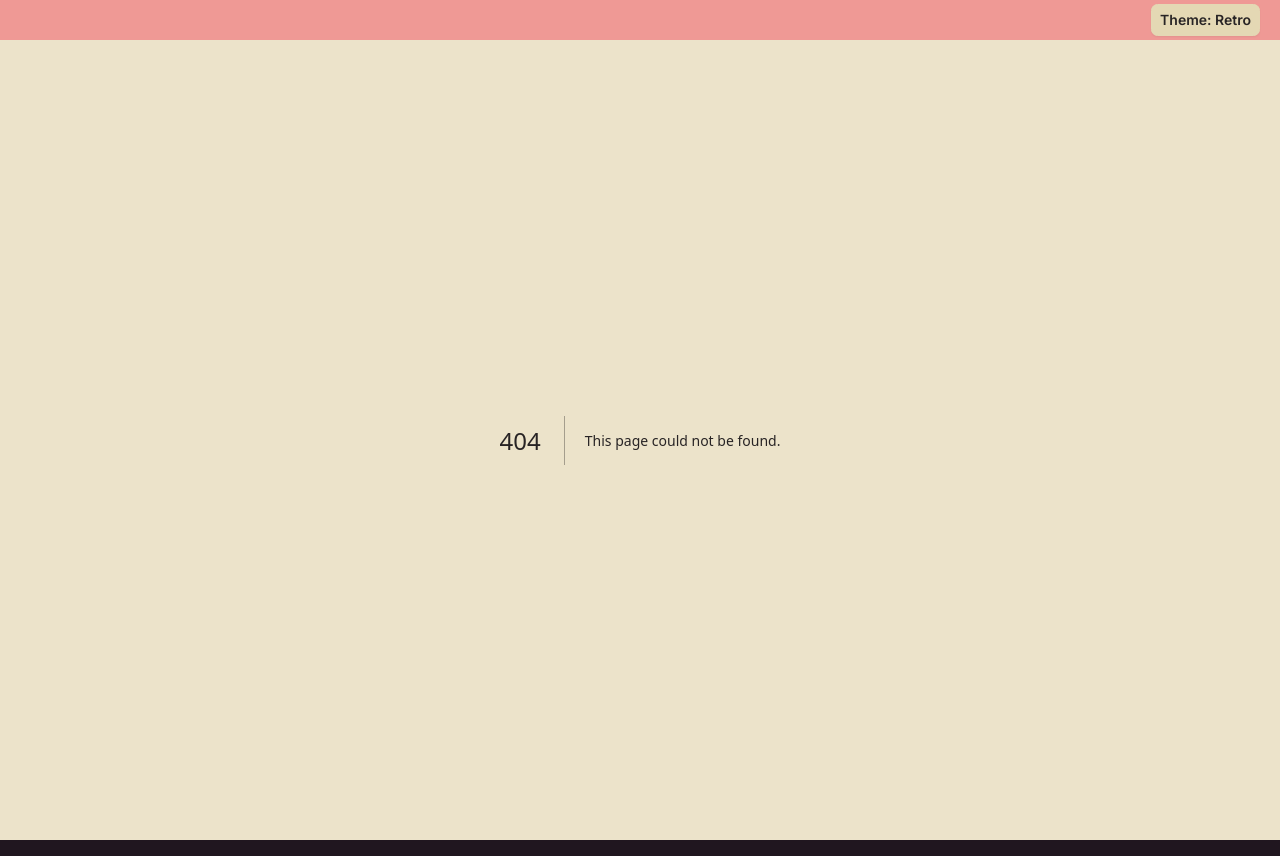
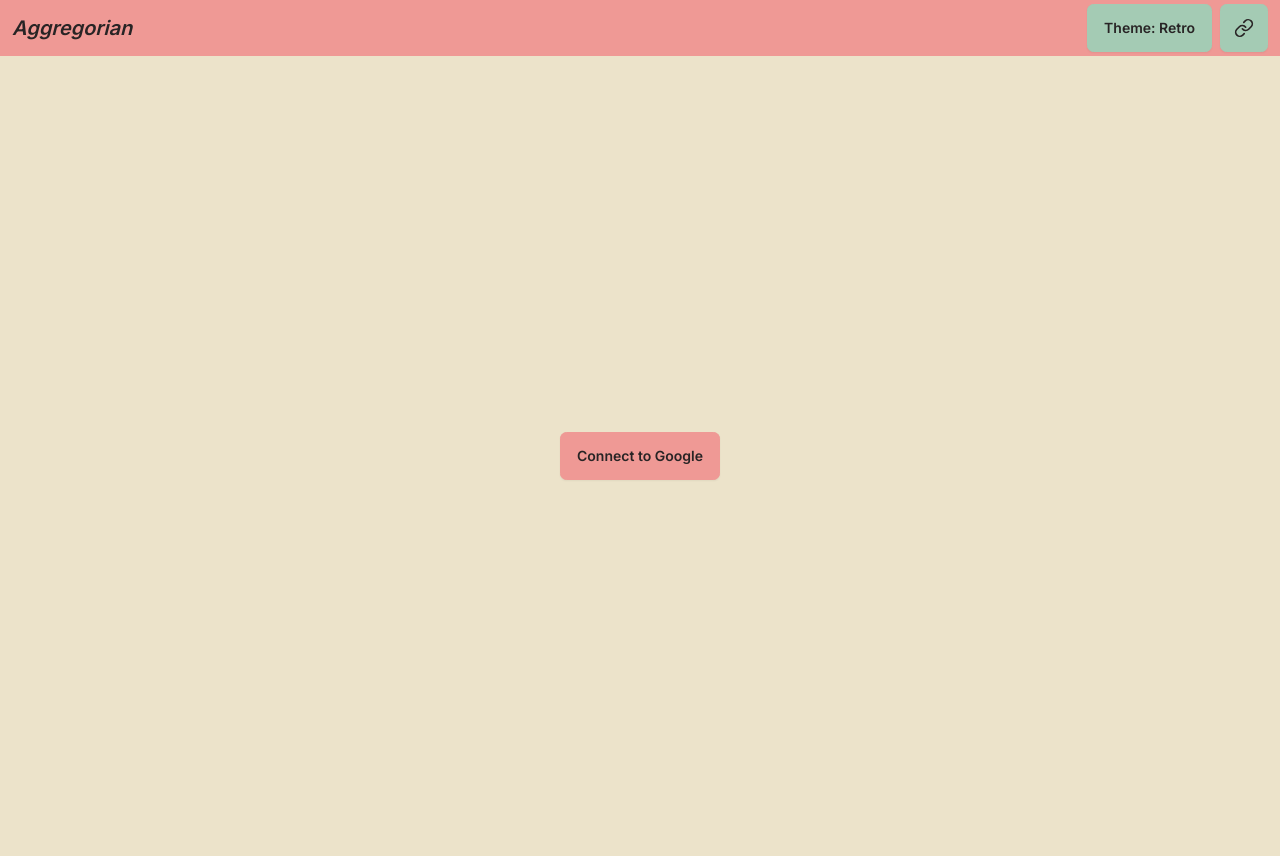
Before and after one commit to RentonMcIntyre/Aggregorian, a Next.js app: page /auth/prompt in a window 1280 px wide. Before the commit this address had no page. Built offline with nearby package versions, Linux system fonts and the light colour scheme.

Commit message:
Progress checkin - learning redux stores and improving google authentication workflow

```diff
--- a/app/auth/gcal/consent/page.tsx
+++ b/app/auth/gcal/consent/page.tsx
@@ -1,21 +1,17 @@
 'use client'
 
 import { useSearchParams } from 'next/navigation';
-import authSlice, { setGcalCode } from "@/lib/stores/auth-slice";
-import { Provider, useSelector } from 'react-redux';
-import { configureStore } from '@reduxjs/toolkit';
+import { setGcalCode } from "@/lib/stores/auth-slice";
+import { useDispatch } from 'react-redux';
 
 export default function Consent() {
   const searchParams = useSearchParams();
   const code = searchParams.get('code');
-
-  console.debug(code);
+  const dispatch = useDispatch();
 
   if (code) {
-    setGcalCode(code);
+    dispatch(setGcalCode(code));
   }
-
-  console.debug(useSelector((state: any) => state.auth))
 
   const message = code ? "Successfully authorized with Google!"
     : "Authorization failed. :(";
--- /dev/null
+++ b/app/auth/prompt/page.tsx
@@ -0,0 +1,28 @@
+"use client"
+
+import { setGcalCode } from "@/lib/stores/auth-slice";
+import { RootState } from "@/lib/stores/store";
+import Link from "next/link";
+import { useDispatch, useSelector } from "react-redux";
+
+export default function Prompt() {
+  const authState = useSelector((state: RootState) => state.auth);
+  const dispatch = useDispatch();
+  const disconnectGoogleAuth = () => {
+    dispatch(setGcalCode(null));
+  }
+
+  return (
+    <section id="auth-panel" className="h-screen flex justify-center items-center">
+      {authState.gcal_code ?
+        <button className="btn btn-primary" onMouseDown={disconnectGoogleAuth}>
+          Disconnect Google
+        </button>
+        : <Link className="btn btn-primary" href="/auth/gcal/consent" aria-label="Disconnect Google">
+          Connect to Google
+        </Link>
+      }
+    </section>
+
+  )
+}
--- a/app/body.tsx
+++ b/app/body.tsx
@@ -3,9 +3,10 @@
 import { useState } from "react";
 import { cn } from "@/lib/utils";
 import Menu, { MenuOption } from "@/components/ui/menu";
-import { configureStore } from "@reduxjs/toolkit";
-import authSlice from "@/lib/stores/auth-slice";
 import { Provider } from "react-redux";
+import { store } from "@/lib/stores/store";
+import { LinkIcon } from 'lucide-react';
+import Link from "next/link";
 
 export default function Body(props: { children: any; className: string }) {
   const options: MenuOption[] = [
@@ -17,17 +18,15 @@ export default function Body(props: { children: any; className: string }) {
 
   let [theme, setTheme] = useState(options[3]);
 
-
-  const store = configureStore({
-    reducer: authSlice
-  });
-
-
-
   return (
     <Provider store={store}>
       <body className={cn(props.className, "flex-1")} data-theme={theme.value}>
-        <nav className="flex justify-end bg-primary px-5 py-1">
+        <nav className="flex justify-between bg-primary px-3 py-1 items-center">
+          <Link className="font-semibold text-xl hover:underline italic" href="/">
+            Aggregorian
+          </Link>
+
+          <section id="actions" className="flex gap-2">
             <Menu
               anchor="end"
               options={options}
@@ -35,6 +34,11 @@ export default function Body(props: { children: any; className: string }) {
               callback={(option) => setTheme(option)}
               label={"Theme: " + theme.label}
             />
+            <Link className="btn btn-secondary btn-square"
+              href="/auth/prompt">
+              <LinkIcon size={20} />
+            </Link>
+          </section>
         </nav>
 
         <main>{props.children}</main>
--- a/app/test/page.tsx
+++ /dev/null
@@ -1,13 +0,0 @@
-import { GoogleCalendar } from "@/lib/service/calendar/google";
-
-export default function Test() {
-  const googleCalService = new GoogleCalendar();
-
-  return (
-    <section className="h-screen flex justify-center items-center">
-      <a className="btn btn-primary" href={googleCalService.authUrl}>
-        Connect to Google
-      </a>
-    </section>
-  );
-}
--- a/components/ui/menu.tsx
+++ b/components/ui/menu.tsx
@@ -27,7 +27,7 @@ const MenuComponent = (props: MenuComponentProps) => {
   );
 
   const buttonClasses = twMerge(
-    "btn p-2 h-8 min-h-0",
+    "btn min-h-0",
     props.variant ? `btn-${props.variant}` : ""
   );
 
--- a/lib/service/calendar/google.ts
+++ b/lib/service/calendar/google.ts
@@ -6,7 +6,7 @@ export class GoogleCalendar {
   /**
    *
    */
-  constructor() {
+  async init() {
     this.authClient = new google.auth.OAuth2(
       process.env.GOOGLE_CLIENT_ID,
       process.env.GOOGLE_CLIENT_SECRET,
--- a/lib/stores/auth-slice.ts
+++ b/lib/stores/auth-slice.ts
@@ -1,16 +1,16 @@
 import { createSlice, type PayloadAction } from "@reduxjs/toolkit";
 
 interface AuthStates {
-  gcal_code: string
+  gcal_code: string | null
 }
 
-const initialState: AuthStates = { gcal_code: '' };
+const initialState: AuthStates = { gcal_code: null };
 
 const authSlice = createSlice({
   name: 'auth',
   initialState,
   reducers: {
-    setGcalCode(state, action: PayloadAction<string>) {
+    setGcalCode(state, action: PayloadAction<string | null>) {
       state.gcal_code = action.payload;
     }
   }
--- /dev/null
+++ b/lib/stores/store.ts
@@ -0,0 +1,11 @@
+import { configureStore } from "@reduxjs/toolkit";
+import authSliceReducer from "./auth-slice";
+
+export const store = configureStore({
+  reducer: {
+    auth: authSliceReducer
+  }
+});
+
+export type RootState = ReturnType<typeof store.getState>;
+export type AppDispach = typeof store.dispatch;
```
Lines whose indentation alone changed are shown as unchanged.
